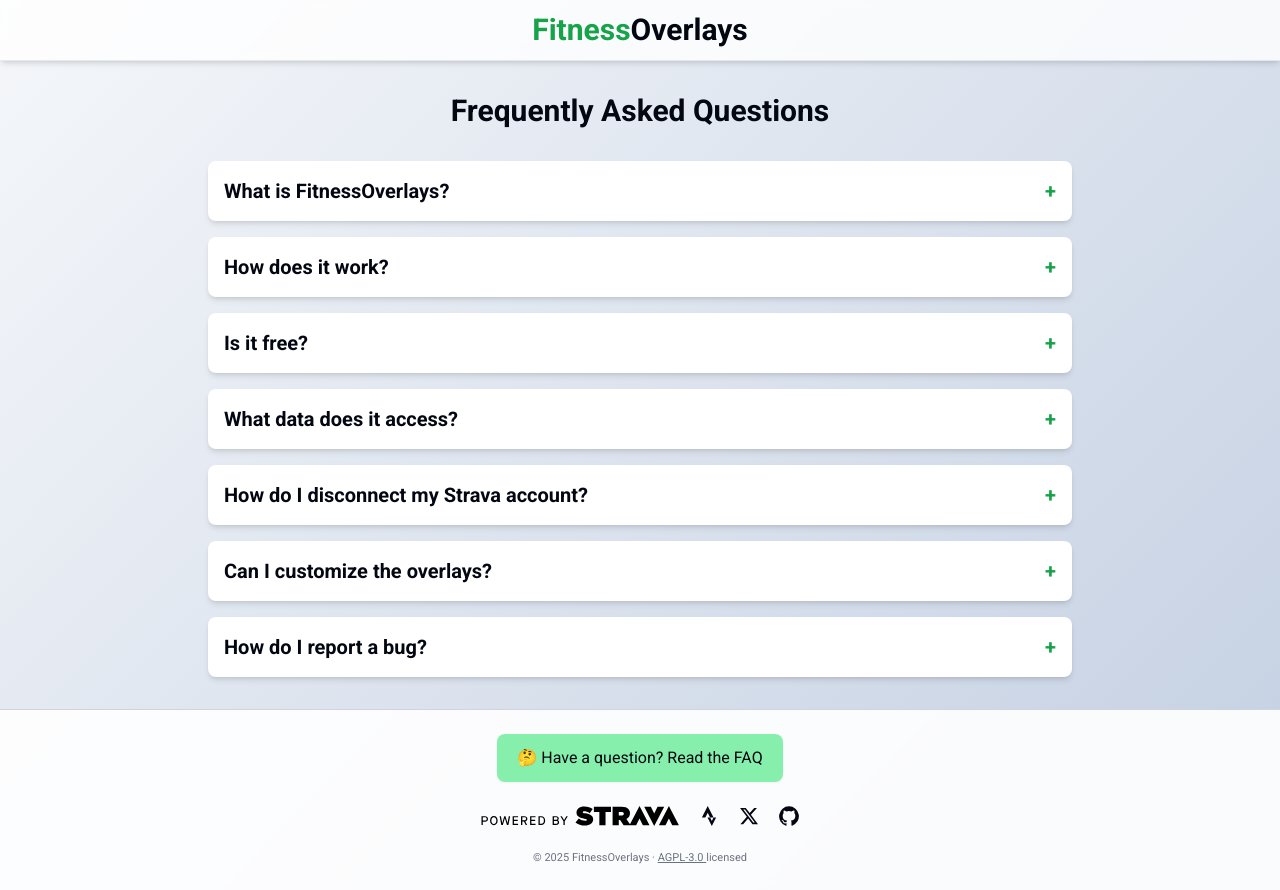
After one commit to Spyroslon/FitnessOverlays, a Python web app: template templates/faq.html in a window 1280 px wide. The commit adds this page. Run offline with Jinja, Linux system fonts and the light colour scheme; the template is opened without the code that fills it, so the values that code supplies are empty; style sheets or scripts are compiled from the project's sources.

Commit message:
Add FAQ page with collapsible questions and answers and update sitemap, also enhanced footer

```diff
--- a/templates/base.html
+++ b/templates/base.html
@@ -176,16 +176,18 @@
 
     {% block content %}{% endblock %}
 
-    <footer class="w-full">
+    <footer class="w-full mt-auto">
       <div class="w-full bg-white/90 backdrop-blur-sm border-t border-fitness-light-gray">
-          <div class="text-fitness-dark-gray mx-auto w-full max-w-screen-lg py-8 space-y-4 text-center text-xs">
-            <p>
-              © 2025 FitnessOverlays ·
-              <a href="https://www.gnu.org/licenses/agpl-3.0.html" target="_blank" class="underline hover:text-gray-700 transition-colors">
-                AGPL-3.0
+        <div class="text-fitness-dark-gray mx-auto w-full max-w-screen-lg py-6 space-y-6 text-center text-xs">
+
+          <!-- FAQ / Help pill -->
+          <a href="/faq"
+          class="mx-auto w-fit px-5 py-3 rounded-lg bg-fitness-light-green text-fitness-dark-gray text-base shadow-sm backdrop-blur-sm inline-flex items-center justify-center
+                    transform transition-all duration-200 hover:scale-110 hover:drop-shadow-lg">
+            🤔 Have a question? Read the FAQ
           </a>
-              licensed
-            </p>
+
+          <!-- Social & Strava icons -->
           <div class="flex justify-center items-center space-x-5">
             <!-- Powered by Strava Logo -->
             <img src="/static/images/api_logo_pwrdBy_strava_horiz_black.svg" alt="Powered by Strava API" class="h-5">
@@ -198,7 +200,7 @@
               <span class="sr-only">Strava</span>
             </a>
 
-              <!-- X/Twitter -->
+            <!-- X / Twitter -->
             <a href="https://x.com/spyroslon" target="_blank" class="hover:text-fitness-dark-gray">
               <svg class="w-5 h-5" fill="currentColor" viewBox="0 0 24 24">
                 <path fill-rule="evenodd" d="M18.244 2.25h3.308l-7.227 8.26 8.502 11.24H16.17l-5.214-6.817L4.99 21.75H1.68l7.73-8.835L1.254 2.25H8.08l4.713 6.231zm-1.161 17.52h1.833L7.084 4.126H5.117z" clip-rule="evenodd"/>
@@ -214,6 +216,16 @@
               <span class="sr-only">GitHub</span>
             </a>
           </div>
+
+          <!-- Copyright / License -->
+          <p class="text-[11px] text-gray-500">
+            © 2025 FitnessOverlays ·
+            <a href="https://www.gnu.org/licenses/agpl-3.0.html" target="_blank" class="underline hover:text-gray-700 transition-colors">
+              AGPL-3.0
+            </a>
+            licensed
+          </p>
+
         </div>
       </div>
     </footer>
--- /dev/null
+++ b/templates/faq.html
@@ -0,0 +1,118 @@
+{% extends "base.html" %}
+
+{% block content %}
+    <div class="container mx-auto px-4 py-8 max-w-4xl flex-grow">
+        <h1 class="text-3xl font-bold text-center mb-8 text-fitness-dark-gray">Frequently Asked Questions</h1>
+
+        <div class="space-y-4">
+        <!-- FAQ item -->
+        <div class="bg-white rounded-lg shadow-md p-4">
+            <button type="button"
+                    class="w-full text-left text-xl font-semibold text-fitness-dark-gray focus:outline-none rounded flex justify-between items-center"
+                    onclick="toggleFAQ(this)">
+            What is FitnessOverlays?
+            <span class="ml-2 text-fitness-green">+</span>
+            </button>
+            <div class="mt-2 text-gray-600 hidden">
+            FitnessOverlays is a tool that creates customizable, Instagram-ready overlays for your Strava activities. It allows you to showcase your fitness achievements with transparent backgrounds, perfect for social media sharing.
+            </div>
+        </div>
+
+        <div class="bg-white rounded-lg shadow-md p-4">
+            <button type="button"
+                    class="w-full text-left text-xl font-semibold text-fitness-dark-gray focus:outline-none rounded flex justify-between items-center"
+                    onclick="toggleFAQ(this)">
+            How does it work?
+            <span class="ml-2 text-fitness-green">+</span>
+            </button>
+            <div class="mt-2 text-gray-600 hidden">
+            Simply connect your Strava account, select an activity, and customize your overlay with various templates, colors, and stats. Once you're happy with the design, you can download it as a transparent PNG ready to share on Instagram or other platforms.
+            </div>
+        </div>
+
+        <div class="bg-white rounded-lg shadow-md p-4">
+            <button type="button"
+                    class="w-full text-left text-xl font-semibold text-fitness-dark-gray focus:outline-none rounded flex justify-between items-center"
+                    onclick="toggleFAQ(this)">
+            Is it free?
+            <span class="ml-2 text-fitness-green">+</span>
+            </button>
+            <div class="mt-2 text-gray-600 hidden">
+            Yes! FitnessOverlays is completely free to use. We believe in making fitness visualization accessible to everyone.
+            </div>
+        </div>
+
+        <div class="bg-white rounded-lg shadow-md p-4">
+            <button type="button"
+                    class="w-full text-left text-xl font-semibold text-fitness-dark-gray focus:outline-none rounded flex justify-between items-center"
+                    onclick="toggleFAQ(this)">
+            What data does it access?
+            <span class="ml-2 text-fitness-green">+</span>
+            </button>
+            <div class="mt-2 text-gray-600 hidden">
+            We only request access to your Strava activities (read-only). We never modify your activities or access any other personal information. Your privacy is important to us.
+            </div>
+        </div>
+
+        <div class="bg-white rounded-lg shadow-md p-4">
+            <button type="button"
+                    class="w-full text-left text-xl font-semibold text-fitness-dark-gray focus:outline-none rounded flex justify-between items-center"
+                    onclick="toggleFAQ(this)">
+            How do I disconnect my Strava account?
+            <span class="ml-2 text-fitness-green">+</span>
+            </button>
+            <div class="mt-2 text-gray-600 hidden">
+            To completely disconnect FitnessOverlays from your Strava account, you need to revoke access in your Strava settings:
+            <ol class="list-decimal list-inside mt-2 space-y-1">
+                <li>Go to your Strava account settings</li>
+                <li>Navigate to "My Apps"</li>
+                <li>Find FitnessOverlays in the list</li>
+                <li>Click "Revoke Access"</li>
+            </ol>
+            <p class="mt-2">Note: Simply logging out of FitnessOverlays only ends your session but doesn't revoke the app's access to your Strava data.</p>
+            </div>
+        </div>
+
+        <div class="bg-white rounded-lg shadow-md p-4">
+            <button type="button"
+                    class="w-full text-left text-xl font-semibold text-fitness-dark-gray focus:outline-none rounded flex justify-between items-center"
+                    onclick="toggleFAQ(this)">
+            Can I customize the overlays?
+            <span class="ml-2 text-fitness-green">+</span>
+            </button>
+            <div class="mt-2 text-gray-600 hidden">
+            Yes! You can customize various aspects of your overlays including colors, fonts, stats displayed, and layout. We're constantly adding new customization options based on user feedback.
+            </div>
+        </div>
+
+        <div class="bg-white rounded-lg shadow-md p-4">
+            <button type="button"
+                    class="w-full text-left text-xl font-semibold text-fitness-dark-gray focus:outline-none rounded flex justify-between items-center"
+                    onclick="toggleFAQ(this)">
+            How do I report a bug?
+            <span class="ml-2 text-fitness-green">+</span>
+            </button>
+            <div class="mt-2 text-gray-600 hidden">
+            If you encounter any issues, please report them on our
+            <a href="https://github.com/Spyroslon/FitnessOverlays" target="_blank" class="text-fitness-green hover:underline">GitHub repository</a>.
+            We appreciate your help in making FitnessOverlays better!
+            </div>
+        </div>
+        </div>
+    </div>
+{% endblock %}
+
+{% block script %}
+    <script>
+        function toggleFAQ(button) {
+            const answer = button.nextElementSibling;
+            answer.classList.toggle('hidden');
+            const icon = button.querySelector('span');
+            if (answer.classList.contains('hidden')) {
+            icon.textContent = '+';
+            } else {
+            icon.textContent = '−';
+            }
+        }
+    </script>
+{% endblock %}
```
Also changed, not shown: server.py (+20 -0 lines). Lines whose indentation alone changed are shown as unchanged.
